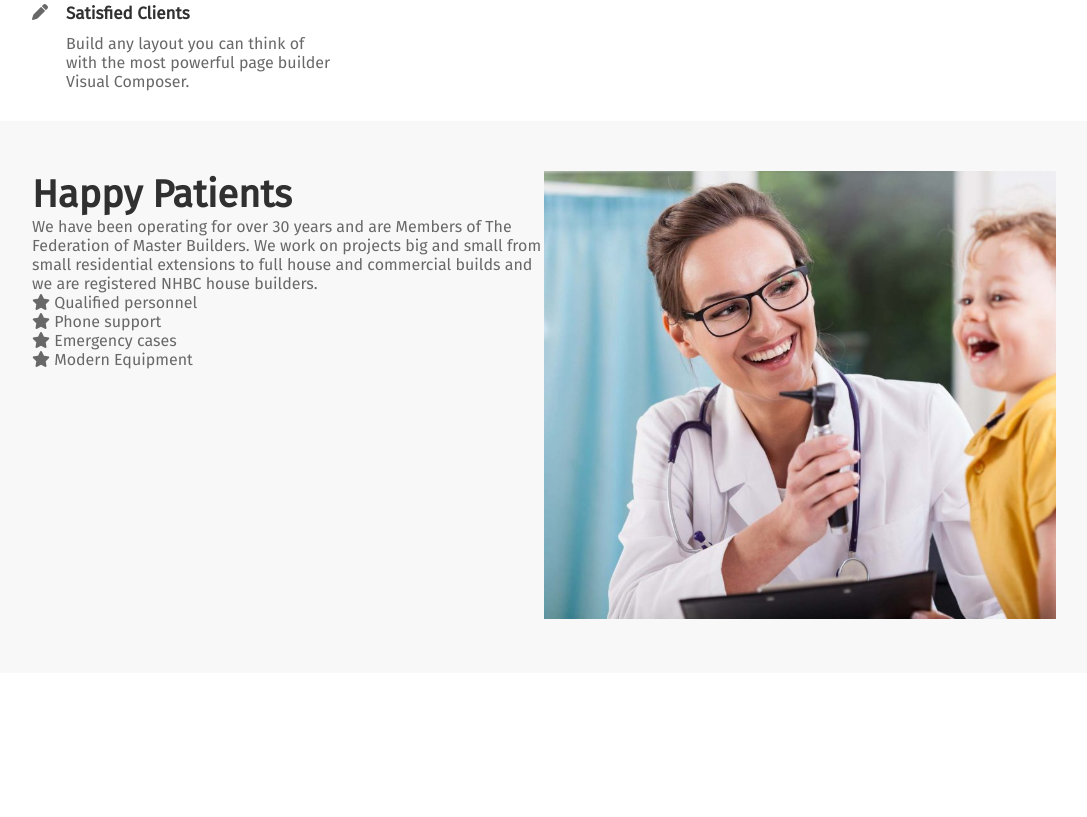
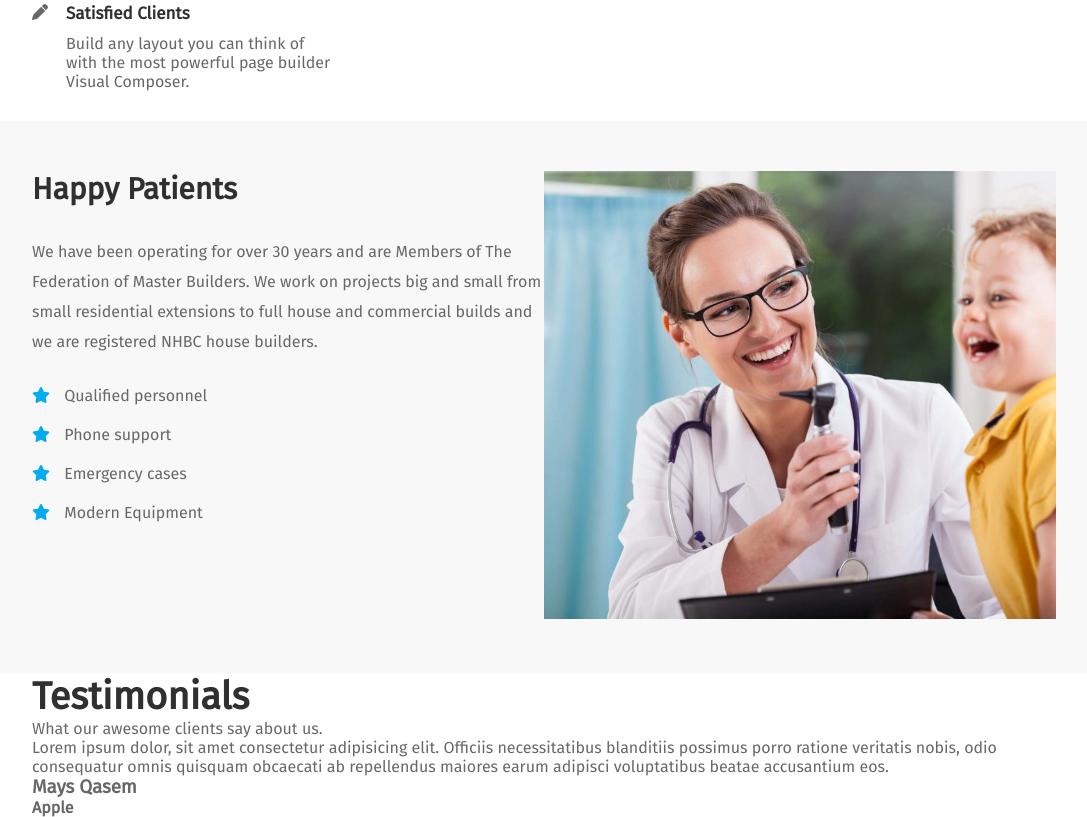
Before and after one commit to Eng-MaysQasem/Medical-site, a plain HTML site: page index.html in a window 1280 px wide. Shown: the part 2334-3151 px from the top of the page, without its empty margins (96-1183 px from the left). Before the commit the page ends 3007 px from the top, so only its background shows below. Drawn offline with Linux system fonts and the light colour scheme.

Commit message:
sectiontestimoials

```diff
--- a/assets/css/style.css
+++ b/assets/css/style.css
@@ -327,4 +327,24 @@ choose-us .items .item .content p{
     float: left;
     width: 50%;
 }
+.aptient .item h2{
+   text-transform: capitalize;
+    color: #303030;
+    font-size: 30px;
+    font-weight: 400px;
+}
+.aptient .item p{
+    margin: 30px 0;
+    font-size: 16px;
+    line-height: 1.86rem;
+}
+.aptient .item .list .list-item{
+    margin-bottom: 20px;
+}
+.aptient .item .list .list-item i{
+ color: #00aced;
+ margin-right: 10px;
+}
 /*end aptient*/
+/*start Testimonials*/
+/*end Testimonials*/
--- a/index.html
+++ b/index.html
@@ -214,6 +214,24 @@
      </div>
 
        <!--end aptient-->
+       <!--start Testimonials -->
+       <div class="testimonials">
+        <div class="container">
+            <h2>Testimonials</h2>
+            <p>What our awesome clients say about us.</p>
+            <div class="content">
+                <div class="item">
+                    <p>Lorem ipsum dolor, sit amet consectetur adipisicing elit. Officiis necessitatibus blanditiis possimus porro ratione veritatis nobis, odio consequatur omnis quisquam obcaecati ab repellendus maiores earum adipisci voluptatibus beatae accusantium eos.</p>
+                    <h3>Mays Qasem</h3>
+                    <h4>Apple</h4>
+                </div>
+                <div class="item"></div>
+                <div class="item"></div>
+            </div>
+
+        </div>
+       </div>
+       <!--end Testimonials -->
 
 
 </body>
```
